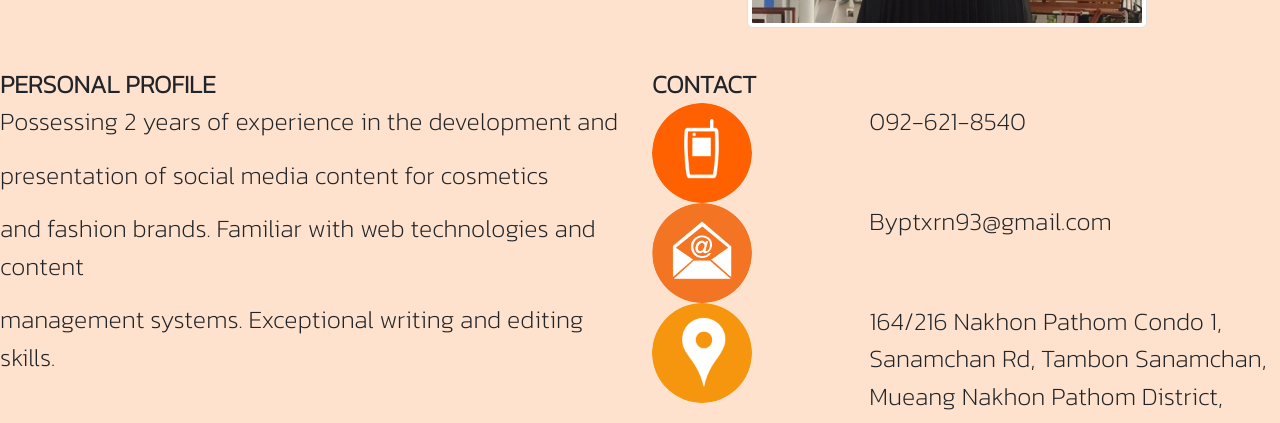
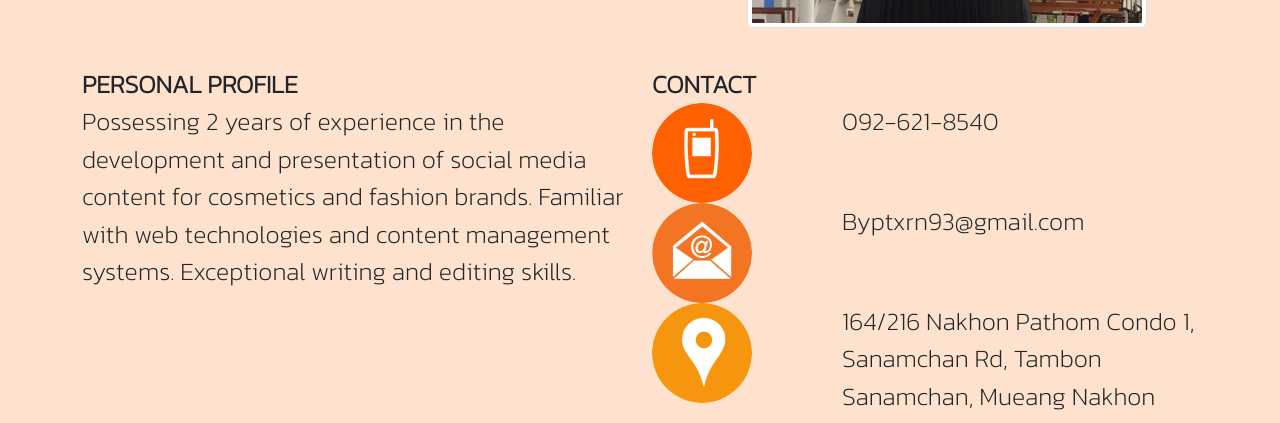
Before and after one commit to byptarn/Resume, a plain HTML site: page index.html in a window 1280 px wide. Shown: the part 372-795 px from the top of the page. Drawn offline with nearby package versions, Linux system fonts and the light colour scheme.

Commit message:
version1

```diff
--- a/index.html
+++ b/index.html
@@ -54,14 +54,13 @@ crossorigin="anonymous"></script>
         <div class="col-md-5"><br>
         </div>
       </div>
-    </div>
       <div class="row">
         <div class="col-md-6"> <strong>PERSONAL PROFILE <br>
           </strong>
-        <p> Possessing 2 years of experience in the development and </p>
-        <p> presentation of social media content for cosmetics </p>
-        <p> and fashion brands. Familiar with web technologies and content </p>
-        <p> management systems. Exceptional writing and editing skills. </p>
+          <p> Possessing 2 years of experience in the development and
+            presentation of social media content for cosmetics and fashion
+            brands. Familiar with web technologies and content management
+            systems. Exceptional writing and editing skills. </p>
         </div>
         <div class="col-md-6"> <strong> CONTACT </strong> <br>
           <div class="row">
@@ -182,5 +181,6 @@ crossorigin="anonymous"></script>
           <p> Facebook admin of Tabkaew Viriety Silpakorn University</p>
         </div>
       </div>
+    </div>
   </body>
 </html>
```
Lines whose indentation alone changed are shown as unchanged.
